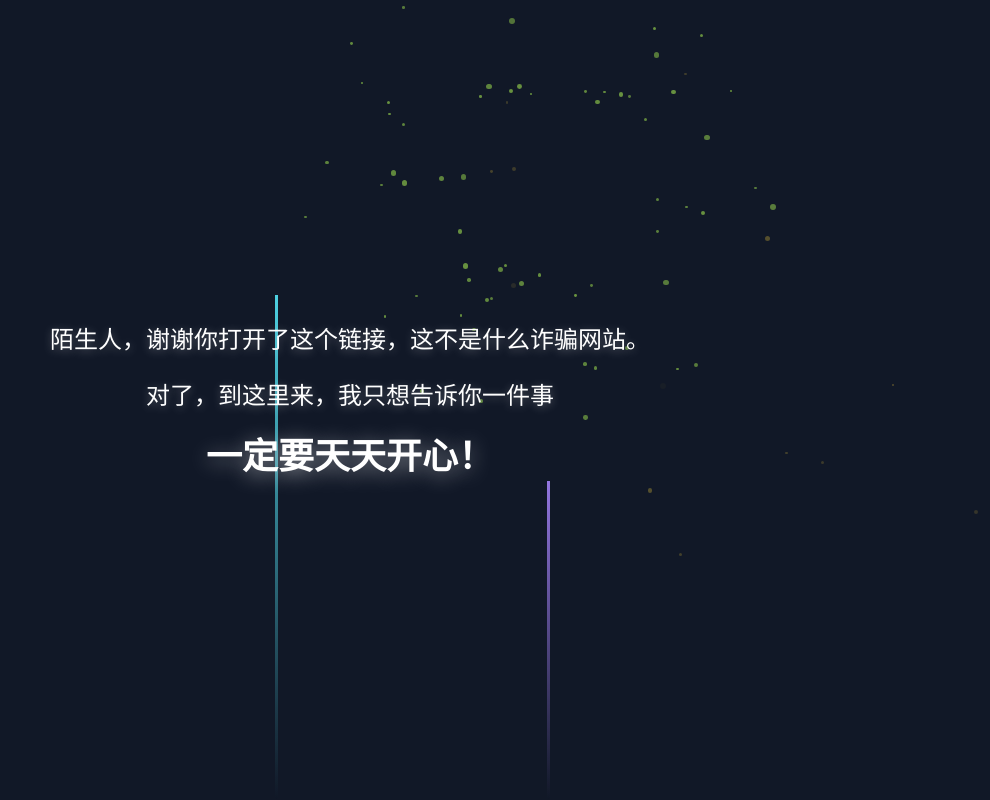
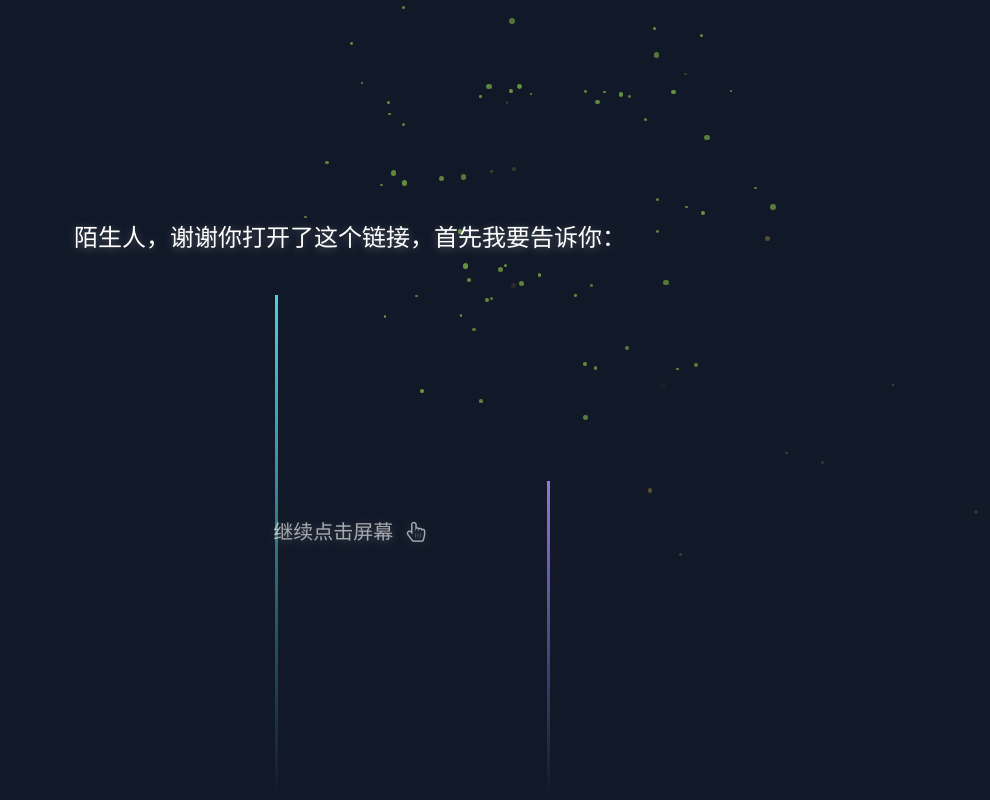
Before and after one commit to xingyanshuibuzhao/xingyanshuibuzhao.github.io, a plain HTML site: page index.html in a window 1280 px wide. Shown: the whole page, without its empty margins (290-1280 px from the left). Drawn offline with nearby package versions, Linux system fonts and the light colour scheme.

Commit message:
index.html

```diff
--- a/index.html
+++ b/index.html
@@ -57,6 +57,31 @@
                 border-radius: 50%;
                 pointer-events: none;
             }
+            .lyric-line {
+                opacity: 0;
+                transform: translateY(20px);
+                transition: all 0.8s ease-out;
+            }
+            .lyric-line.active {
+                opacity: 1;
+                transform: translateY(0);
+            }
+            .lyric-container {
+                transition: transform 0.5s ease-out;
+            }
+            .click-prompt {
+                opacity: 1;
+                transition: opacity 0.5s ease;
+                animation: pulse 1.5s infinite;
+            }
+            @keyframes pulse {
+                0%, 100% {
+                    opacity: 1;
+                }
+                50% {
+                    opacity: 0.6;
+                }
+            }
         }
     </style>
 </head>
@@ -65,21 +90,69 @@
     <div id="effects-container" class="fixed inset-0 pointer-events-none z-0"></div>
 
     <!-- 中央文本 -->
-    <div class="relative z-10 flex items-center justify-center min-h-screen px-4 sm:px-6 lg:px-8">
-        <div class="text-center max-w-2xl">
-            <p class="text-white text-lg sm:text-xl md:text-2xl mb-6 leading-relaxed text-shadow">
-                陌生人，谢谢你打开了这个链接，这不是什么诈骗网站。
-            </p>
-            <p class="text-white text-lg sm:text-xl md:text-2xl mb-6 leading-relaxed text-shadow">
-                对了，到这里来，我只想告诉你一件事
-            </p>
-            <p class="text-white text-2xl sm:text-3xl md:text-4xl font-bold leading-tight text-shadow-lg">
-                一定要天天开心！
-            </p>
+    <div class="relative z-10 flex flex-col items-center justify-center min-h-screen px-4 sm:px-6 lg:px-8">
+        <div class="text-center max-w-2xl mb-8">
+            <div id="lyric-container" class="lyric-container min-h-[250px]">
+                <p class="lyric-line text-white text-lg sm:text-xl md:text-2xl mb-6 leading-relaxed text-shadow">
+                    陌生人，谢谢你打开了这个链接，首先我要告诉你：
+                </p>
+                <p class="lyric-line text-white text-lg sm:text-xl md:text-2xl mb-6 leading-relaxed text-shadow">
+                    这不是什么助力网站，更不是什么诈骗网站
+                </p>
+                <p class="lyric-line text-white text-lg sm:text-xl md:text-2xl mb-6 leading-relaxed text-shadow">
+                    放轻松好了
+                </p>
+                <p class="lyric-line text-white text-lg sm:text-xl md:text-2xl mb-6 leading-relaxed text-shadow">
+                    能来到这里，我只想告诉你一件事
+                </p>
+                <p class="lyric-line text-white text-2xl sm:text-3xl md:text-4xl font-bold leading-tight text-shadow-lg">
+                    不管过去怎么样，当下都一定要开心！
+                </p>
+            </div>
+
+            <!-- 继续点击提示 -->
+            <div id="click-prompt" class="click-prompt mt-8 text-white text-lg sm:text-xl text-shadow">
+                继续点击屏幕 <i class="fa fa-hand-pointer-o ml-2"></i>
+            </div>
         </div>
     </div>
 
     <script>
+        // 歌词显示逻辑
+        let currentLine = 0;
+        const totalLines = document.querySelectorAll('.lyric-line').length;
+        const lyricContainer = document.getElementById('lyric-container');
+        const clickPrompt = document.getElementById('click-prompt');
+
+        // 显示当前行
+        function showNextLine() {
+            if (currentLine < totalLines) {
+                const lines = document.querySelectorAll('.lyric-line');
+                lines[currentLine].classList.add('active');
+
+                // 向上滚动效果
+                if (currentLine > 0) {
+                    const lineHeight = lines[currentLine].offsetHeight + 24; // 行高 + 间距
+                    lyricContainer.style.transform = `translateY(-${lineHeight * (currentLine - 2 < 0 ? 0 : currentLine - 2)}px)`;
+                }
+
+                currentLine++;
+
+                // 所有行都显示后隐藏提示
+                if (currentLine >= totalLines) {
+                    clickPrompt.style.opacity = 0;
+                    setTimeout(() => {
+                        clickPrompt.style.display = 'none';
+                    }, 500);
+                }
+            }
+        }
+
+        // 初始显示第一行
+        document.addEventListener('DOMContentLoaded', () => {
+            showNextLine();
+        });
+
         // 烟花效果
         function createFirework() {
             const effectsContainer = document.getElementById('effects-container');
@@ -228,8 +301,11 @@
             // 初始创建一个烟花
             createFirework();
 
-            // 点击事件创建爱心
+            // 点击事件 - 创建爱心并显示下一行文本
             document.addEventListener('click', (e) => {
+                // 显示下一行文本
+                showNextLine();
+
                 // 每次点击创建3-5个爱心
                 const heartsCount = 3 + Math.floor(Math.random() * 3);
                 for (let i = 0; i < heartsCount; i++) {
```
